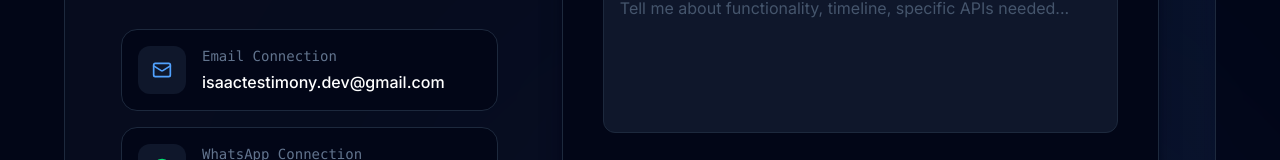
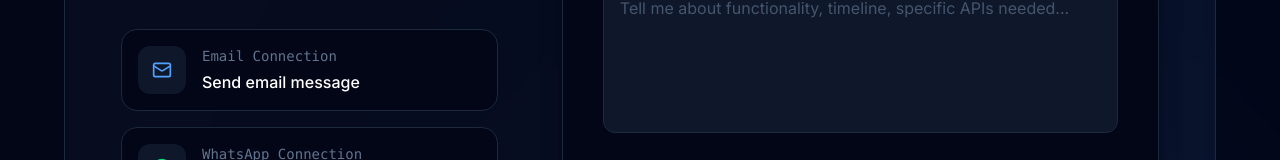
Before and after one commit to Testy123ll/Isaac, a React (Vite) app: page / in a window 1280 px wide. Shown: the part 10835-10995 px from the top of the page. Built offline with nearby package versions, Linux system fonts and the light colour scheme; no server answers; the database is empty; a web font is replaced by a local one.

Commit message:
layout: optimized ContactSection spacing on mobile, widened form inputs, and used email placeholder CTA

```diff
--- a/src/components/ContactSection.tsx
+++ b/src/components/ContactSection.tsx
@@ -60,12 +60,12 @@ export const ContactSection = () => {
              </p>
         </motion.div>
 
-        <div className="max-w-6xl mx-auto bg-slate-900/40 rounded-[2.5rem] border border-slate-800 p-8 md:p-14 backdrop-blur-sm relative overflow-hidden">
+        <div className="max-w-6xl mx-auto bg-slate-900/40 rounded-[2rem] md:rounded-[2.5rem] border border-slate-800 p-4 sm:p-8 md:p-14 backdrop-blur-sm relative overflow-hidden">
 
              {/* Inner Glow */}
              <div className="absolute top-0 right-0 w-1/2 h-full bg-gradient-to-l from-blue-500/5 to-transparent pointer-events-none" />
 
-            <div className="grid grid-cols-1 lg:grid-cols-5 gap-16 relative z-10">
+            <div className="grid grid-cols-1 lg:grid-cols-5 gap-8 lg:gap-16 relative z-10">
 
                 {/* Left Side (Context) */}
                 <motion.div
@@ -97,7 +97,7 @@ export const ContactSection = () => {
                           </div>
                           <div>
                               <p className="text-sm font-mono text-slate-500 mb-1">Email Connection</p>
-                              <p className="text-white font-medium">isaactestimony.dev@gmail.com</p>
+                              <p className="text-white font-medium">Send email message</p>
                           </div>
                       </a>
 
@@ -141,7 +141,7 @@ export const ContactSection = () => {
                     whileInView={{ opacity: 1, x: 0 }}
                     viewport={{ once: true }}
                     transition={{ duration: 0.6, delay: 0.2 }}
-                    className="lg:col-span-3 bg-slate-950 p-8 md:p-10 rounded-3xl border border-slate-800 shadow-xl shadow-slate-950/50"
+                    className="lg:col-span-3 bg-slate-950 p-5 sm:p-8 md:p-10 rounded-[2rem] border border-slate-800 shadow-xl shadow-slate-950/50"
                 >
                     <form onSubmit={handleSubmit} className="space-y-6">
                         <input type="hidden" name="budget" value={budgetOptions.find(b => b.id === selectedBudget)?.label} />
```
